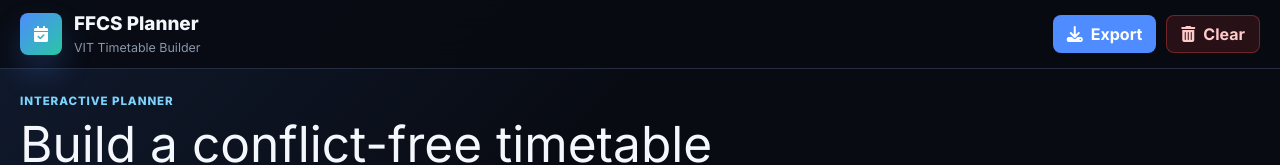
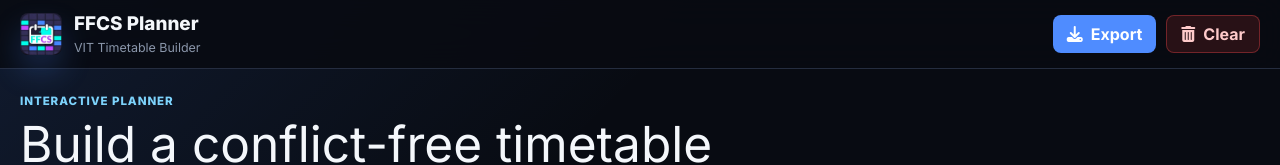
Before and after one commit to tsunade601/ffcs-planner, a plain HTML site: page index.html in a window 1280 px wide. Shown: the top 165 px of the page. Drawn offline with nearby package versions, Linux system fonts and the light colour scheme.

Commit message:
Updated icon

```diff
--- a/index.html
+++ b/index.html
@@ -8,6 +8,7 @@
     <script src="https://cdn.tailwindcss.com"></script>
     <link rel="stylesheet" href="https://cdnjs.cloudflare.com/ajax/libs/font-awesome/6.5.1/css/all.min.css">
     <script src="https://html2canvas.hertzen.com/dist/html2canvas.min.js"></script>
+    <link rel="icon" href="assets/favicon.ico">
     <link rel="stylesheet" href="styles.css">
 </head>
 <body>
@@ -15,7 +16,7 @@
         <div class="nav-inner">
             <div class="brand">
                 <div class="brand-icon">
-                    <i class="fas fa-calendar-check"></i>
+                    <img src="assets/icon.jpg" alt="FFCS Planner">
                 </div>
                 <div>
                     <h1>FFCS Planner</h1>
--- a/styles.css
+++ b/styles.css
@@ -85,9 +85,14 @@ button {
     display: grid;
     place-items: center;
     border-radius: var(--radius);
-    background: linear-gradient(135deg, var(--brand), var(--brand-2));
-    color: white;
+    overflow: hidden;
     box-shadow: 0 16px 30px rgba(79, 140, 255, 0.22);
+}
+
+.brand-icon img {
+    width: 100%;
+    height: 100%;
+    object-fit: cover;
 }
 
 .brand h1,
```
